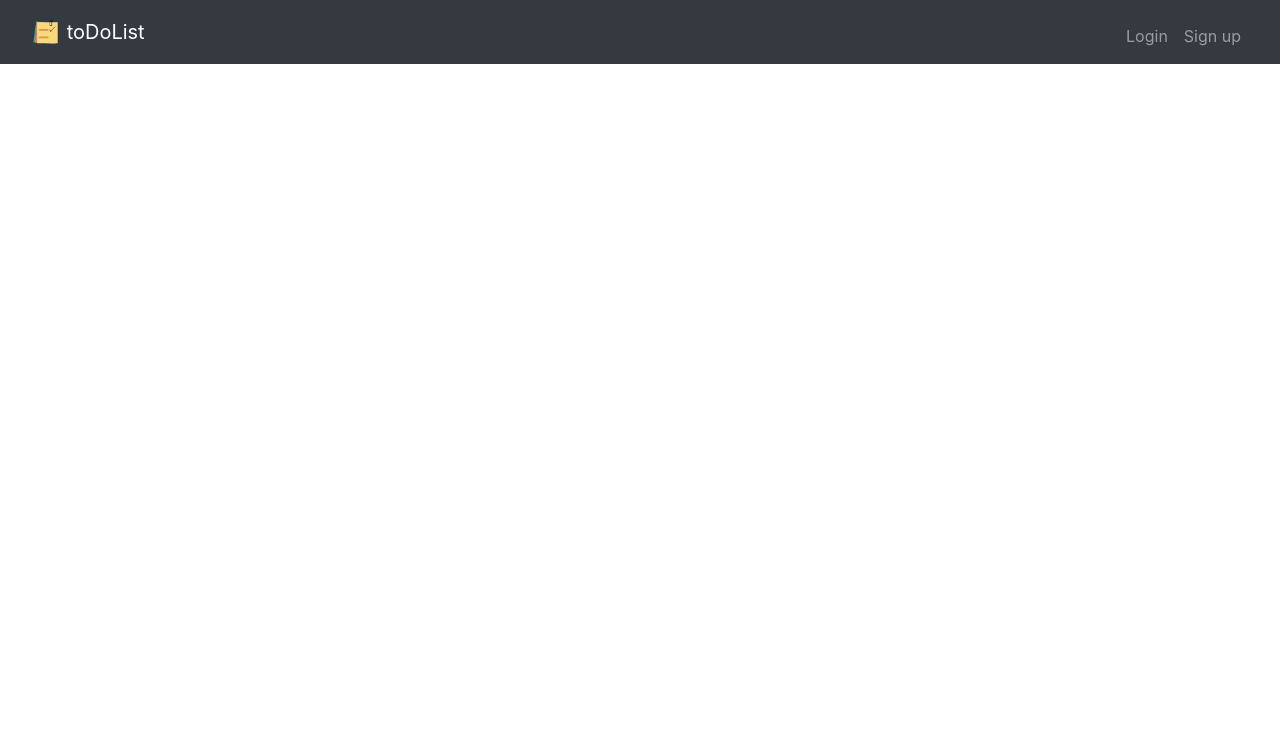
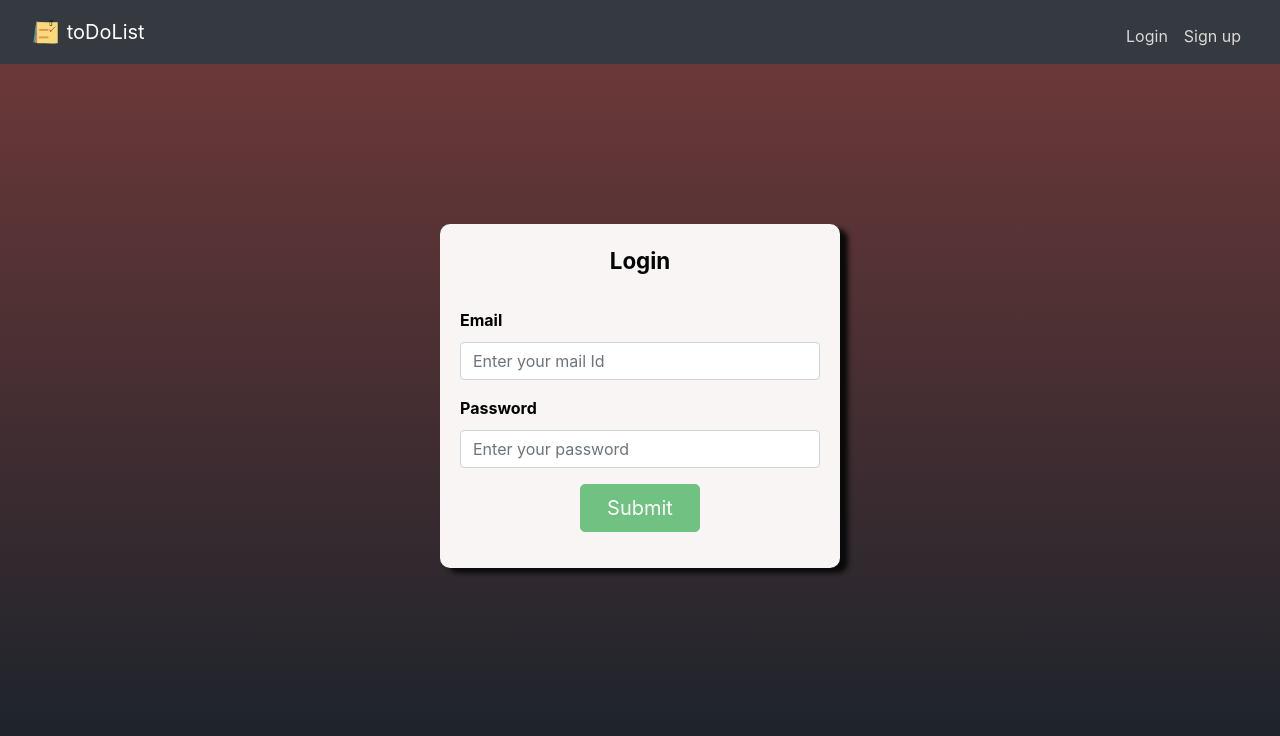
Before and after one commit to Shreykr/To-Do-List, an Angular app: page /login in a window 1280 px wide. Shown: the top 736 px of the page. Built offline with nearby package versions, Linux system fonts and the light colour scheme; what ng2-cookies would draw is missing.

Commit message:
Completed login and signup frontend, partial functionality of login

```diff
--- a/package.json
+++ b/package.json
@@ -19,6 +19,9 @@
     "@angular/platform-browser": "~11.2.9",
     "@angular/platform-browser-dynamic": "~11.2.9",
     "@angular/router": "~11.2.9",
+    "@fortawesome/angular-fontawesome": "^0.8.2",
+    "@fortawesome/fontawesome-svg-core": "^1.2.34",
+    "@fortawesome/free-solid-svg-icons": "^5.15.2",
     "@popperjs/core": "^2.9.2",
     "bootstrap": "^4.6.0",
     "jquery": "^3.6.0",
--- a/src/app/user/login/login.component.css
+++ b/src/app/user/login/login.component.css
@@ -0,0 +1,124 @@
+:root{
+    margin-top:2px;
+}
+
+.main-content{
+  background: linear-gradient(
+  to top,
+  #16222a,
+  #733a3a
+  );
+  /* background: linear-gradient(
+    to top,
+    #16222a,
+    #733a3a
+  ); */
+  min-height:100vh;
+  display:flex;
+  flex-flow:column nowrap;
+}
+
+.form-content{
+  max-width:400px;
+  margin:auto;
+  background: rgb(250, 245, 245);
+    /* background: linear-gradient(
+    to top,
+    #16222a,
+    #733a3a
+  ); */
+  box-shadow: 8px 5px 5px #0a0a0a;
+  padding:20px;
+  margin-top:10rem;
+  border-radius: 10px;
+}
+
+
+.form-heading{
+  color:rgb(5, 5, 5);
+  font-size:1.40rem;
+  font-weight:bold;
+  margin-bottom: 30px;
+  text-align: center;
+}
+
+.form-group {
+  display: flex;
+  flex-direction: row;
+  justify-content:center;
+}
+
+.form-group label {
+  flex:none;
+  width: 90px;
+  font-weight: bold;
+  font-size: 1rem;
+  color:rgb(0, 0, 0);
+}
+/*#mobileNumberLabel {
+    width: 130px;
+}*/
+
+.form-group .form-control {
+  flex: 1 1 auto;
+  display:flex;
+  margin-right: 50px;
+}
+
+.passwordInfo{
+  font-size: 0.85rem;
+  opacity: 0.5;
+}
+
+.error-block{
+  color:red;
+  font-size:0.75rem;
+}
+
+.has-danger{
+  border: 2px solid red;
+}
+
+.has-success{
+  border: 2px solid green;
+}
+
+@media screen and (max-height:925px){
+  .main-content{
+    height:auto;
+    min-height:height+5vh;
+  }
+  .form-group {
+    flex-direction: column;
+  }
+  .form-group .form-control {
+    margin-top: 2px;
+  }
+  .form-group label.right-inline {
+    text-align: left;
+    padding-right: 0;
+    padding-left: 0;
+  }
+}
+
+@media screen and (min-width:140px) and (max-height:785px){
+  .main-content{
+    min-width:100vw;
+  }
+  .form-content{
+    margin-top:5rem;
+  }
+}
+
+@media screen and (min-height:925px) and (min-width:998px){
+  .form-content{
+    min-width:800px;
+  }
+}
+
+.main>ul>li>a{
+    color: rgb(219, 216, 216);
+}
+.main>ul>li>a:hover{
+    color: white;
+}
--- a/src/app/user/login/login.component.html
+++ b/src/app/user/login/login.component.html
@@ -1,3 +1,4 @@
+<div class="main-content">
     <nav class="navbar navbar-expand-lg navbar-dark bg-dark">
         <div class="container-fluid">
             <a class="navbar-brand" [routerLink]="['/home']">
@@ -19,3 +20,31 @@
             </div>
         </div>
     </nav>
+    <div class="container">
+        <div class="form-content">
+            <form [formGroup]="profileLoginForm" (ngSubmit)="signUpFunction(profileLoginForm)">
+                <div class="form-heading">
+                    Login
+                </div>
+                <div class="form-group">
+                    <label for="mailInput">Email</label>
+                    <input type="text" class="form-control" [ngClass]="{
+                        'has-danger': ((profileLoginForm.get('userLoginMail').invalid && profileLoginForm.get('userLoginMail').dirty)||(profileLoginForm.get('userLoginMail').touched && profileLoginForm.get('userLoginMail').pristine)),
+                        'has-success': profileLoginForm.get('userLoginMail').valid && profileLoginForm.get('userLoginMail').dirty
+                      }" id="mailInput" placeholder="Enter your mail Id" formControlName="userLoginMail">
+                </div>
+                <div class="form-group">
+                    <label for="passwordInput">Password</label>
+                    <input type="password" class="form-control" [ngClass]="{
+                        'has-danger': ((profileLoginForm.get('userLoginPassword').invalid && profileLoginForm.get('userLoginPassword').dirty)||(profileLoginForm.get('userLoginPassword').touched && profileLoginForm.get('userLoginPassword').pristine)),
+                        'has-success': profileLoginForm.get('userLoginPassword').valid && profileLoginForm.get('userLoginPassword').dirty
+                      }" id="passwordInput" placeholder="Enter your password" formControlName="userLoginPassword">
+                </div>
+                <div class="form-group">
+                    <button type="submit" class="btn btn-success btn-lg d-grid gap-2 col-sm-4 mx-auto"
+                        [disabled]="!profileLoginForm.valid">Submit</button>
+                </div>
+            </form>
+        </div>
+    </div>
+</div>
--- a/src/app/user/login/login.component.ts
+++ b/src/app/user/login/login.component.ts
@@ -1,15 +1,63 @@
-import { Component, OnInit } from '@angular/core';
+
+import { Component, OnInit, ViewContainerRef } from '@angular/core';
+import { FormGroup, FormControl, Validators } from '@angular/forms';
+import { AppService } from './../../app.service';
+import { Router } from '@angular/router';
+import { ToastrService } from 'ngx-toastr';
+import * as $ from 'jquery';
+
 
 @Component({
   selector: 'app-login',
   templateUrl: './login.component.html',
   styleUrls: ['./login.component.css']
 })
+
 export class LoginComponent implements OnInit {
 
-  constructor() { }
+  // Creation of form group
+  profileLoginForm = new FormGroup({
+    userLoginMail: new FormControl(null, [Validators.required, Validators.email]),
+    userLoginPassword: new FormControl(null, [Validators.required, Validators.pattern("^(?=.*\\d)(?=.*[a-z])(?=.*[A-Z])(?=.*[a-zA-Z]).{8,}$")]),
+  });
+
+  constructor(
+    public appService: AppService,
+    public router: Router,
+    public toastr: ToastrService,
+    vcr: ViewContainerRef
+  ) { }
 
   ngOnInit(): void {
   }
 
+  public goToApp = (): any => {
+    this.router.navigate(['/home'])
+  }
+
+  /* Sending the data so as to sign up */
+  signUpFunction(f) {
+    // TODO: Use EventEmitter with form value
+    let data = {
+      email: f.controls.userLoginMail.value,
+      password: f.controls.userLoginPassword.value
+    }
+
+    this.appService.loginFunction(data).subscribe((apiResult) => {
+
+      //console.log(`Response from backend: ${apiResult}`);
+
+      if (apiResult.status === 200) {
+        this.toastr.success(apiResult.message);
+        setTimeout(() => {
+          this.goToApp();
+        }, 2000);
+      } else {
+        this.toastr.error(apiResult.message)
+      }
+    }, (err) => {
+      this.toastr.error("Some Error Occured");
+    })
+  }
+
 }
--- a/src/app/user/signup/signup.component.css
+++ b/src/app/user/signup/signup.component.css
@@ -19,7 +19,6 @@
 }
 
 .form-content{
-
   background: rgb(250, 245, 245);
     /* background: linear-gradient(
     to top,
@@ -38,6 +37,8 @@
   font-size:1.5rem;
   font-weight:bold;
   margin-bottom: 40px;
+  text-align: center;
+  font-style: underline;
 }
 
 .form-group {
@@ -84,7 +85,6 @@
 @media screen and (max-height:925px){
   .main-content{
     height:auto;
-         min-height:height+5vh;
   }
 }
 
@@ -107,9 +107,11 @@
     width:138px;
   }
 }
+
 .main>ul>li>a{
   color: rgb(219, 216, 216);
 }
+
 .main>ul>li>a:hover{
   color: white;
 }
--- a/src/app/user/signup/signup.component.html
+++ b/src/app/user/signup/signup.component.html
@@ -1,5 +1,4 @@
 <div class="main-content">
-
     <nav class="navbar navbar-expand-lg navbar-dark bg-dark">
         <div class="container-fluid">
             <a class="navbar-brand" [routerLink]="['/home']">
@@ -21,12 +20,10 @@
             </div>
         </div>
     </nav>
-
     <div class="progress">
         <div class="progress-bar  progress-bar-striped bg-success" role="progressbar" [style.width]="resultPercentage"
             aria-valuenow="25" aria-valuemin="0" aria-valuemax="100"></div>
     </div>
-
     <div class="container">
         <div class="form-content">
             <form [formGroup]="profileSignupForm" (ngSubmit)="signUpFunction(profileSignupForm)">
@@ -56,8 +53,8 @@
                         'has-success': profileSignupForm.get('userMobileNumber').valid && profileSignupForm.get('userMobileNumber').dirty
                       }" id="mobileNumberInput" placeholder="Enter your mobile number"
                         formControlName="userMobileNumber" data-toggle="tooltip" title="Enter without country code"
-                        (change)="updateProgressBar()"><br />
-
+                        (change)="updateProgressBar()">
+                    <br />
                     <label for="countryInput" class="right-inline">Country</label>
                     <select id="countryInput" class="form-control" size="3" aria-label="size 3 select example"
                         [ngClass]="{
@@ -67,16 +64,14 @@
                         <option *ngFor="let country of countryList" [value]="country">{{country}}</option>
                     </select>
                 </div>
-
                 <div class="form-group">
                     <label for="mailInput">Email</label>
-                    <input type="text" class="form-control" [ngClass]="{
+                    <input type="email" class="form-control" [ngClass]="{
                         'has-danger': ((profileSignupForm.get('userMail').invalid && profileSignupForm.get('userMail').dirty)||(profileSignupForm.get('userMail').touched && profileSignupForm.get('userMail').pristine)),
                         'has-success': profileSignupForm.get('userMail').valid && profileSignupForm.get('userMail').dirty
                       }" id="mailInput" placeholder="Enter your mail Id" formControlName="userMail"
                         (change)="updateProgressBar()">
                 </div>
-
                 <div class="form-group">
                     <label for="passwordInput">Password</label>
                     <input type="password" class="form-control" [ngClass]="{
@@ -86,7 +81,6 @@
                         data-toggle="tooltip" title="Minimum 8 characters 1 number 1
                         uppercase and 1 lowercase letter" (change)="verify()" (change)="updateProgressBar()">
                 </div>
-
                 <div class=" form-group">
                     <label id="confirmPassword" for="confirmPasswordInput">Confirm Password</label>
                     <input type="password" class="form-control" [ngClass]="{
@@ -96,7 +90,6 @@
                         title="Passwords have to match" formControlName="userConfirmPassword" (change)="verify()"
                         (change)="updateProgressBar()">
                 </div>
-
                 <div class="form-group">
                     <button type="submit" class="btn btn-success btn-lg d-grid gap-2 col-sm-4 mx-auto"
                         [disabled]="(!profileSignupForm.valid || !result) || (profileSignupForm.valid && !result) ">Submit</button>
--- a/src/app/user/signup/signup.component.ts
+++ b/src/app/user/signup/signup.component.ts
@@ -19,7 +19,7 @@ export class SignupComponent implements OnInit {
     userLastName: new FormControl(null, [Validators.pattern("([a-zA-Z]{2,30}\s*)+")]),
     userMobileNumber: new FormControl(null, [Validators.required, Validators.pattern("^[1-9][0-9]{5,15}$")]),
     userCountry: new FormControl(null, [Validators.required]),
-    userMail: new FormControl(null, [Validators.required, Validators.email]),
+    userMail: new FormControl(null, [Validators.required, Validators.pattern("^\\w+([\\.-]?\\w+)*@\\w+([\\.-]?\\w+)*(\\.\\w{2,3})+$")]),
     userPassword: new FormControl(null, [Validators.required, Validators.pattern("^(?=.*\\d)(?=.*[a-z])(?=.*[A-Z])(?=.*[a-zA-Z]).{8,}$")]),
     userConfirmPassword: new FormControl(null, [Validators.required, Validators.pattern("^(?=.*\\d)(?=.*[a-z])(?=.*[A-Z])(?=.*[a-zA-Z]).{8,}$")])
   });
```
Also changed, not shown: .angulardoc.json (added), 1 other file (tests, documents, lock files or other folders). Lines whose indentation alone changed are shown as unchanged.
